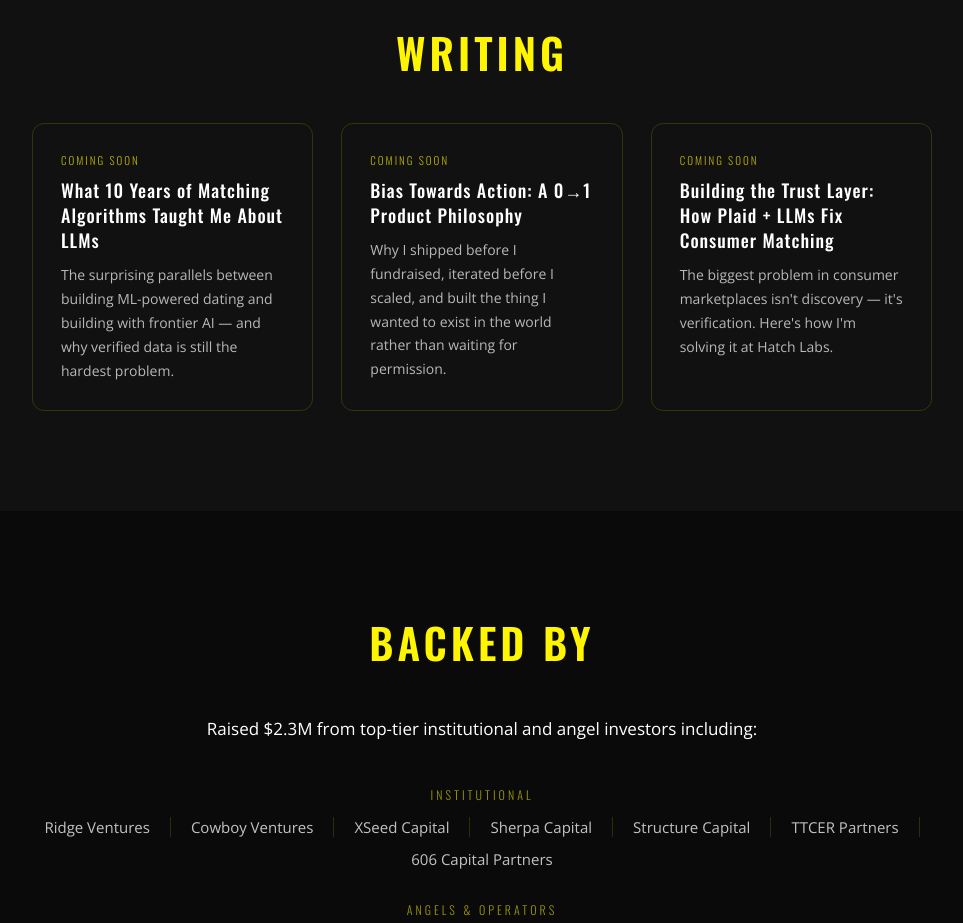
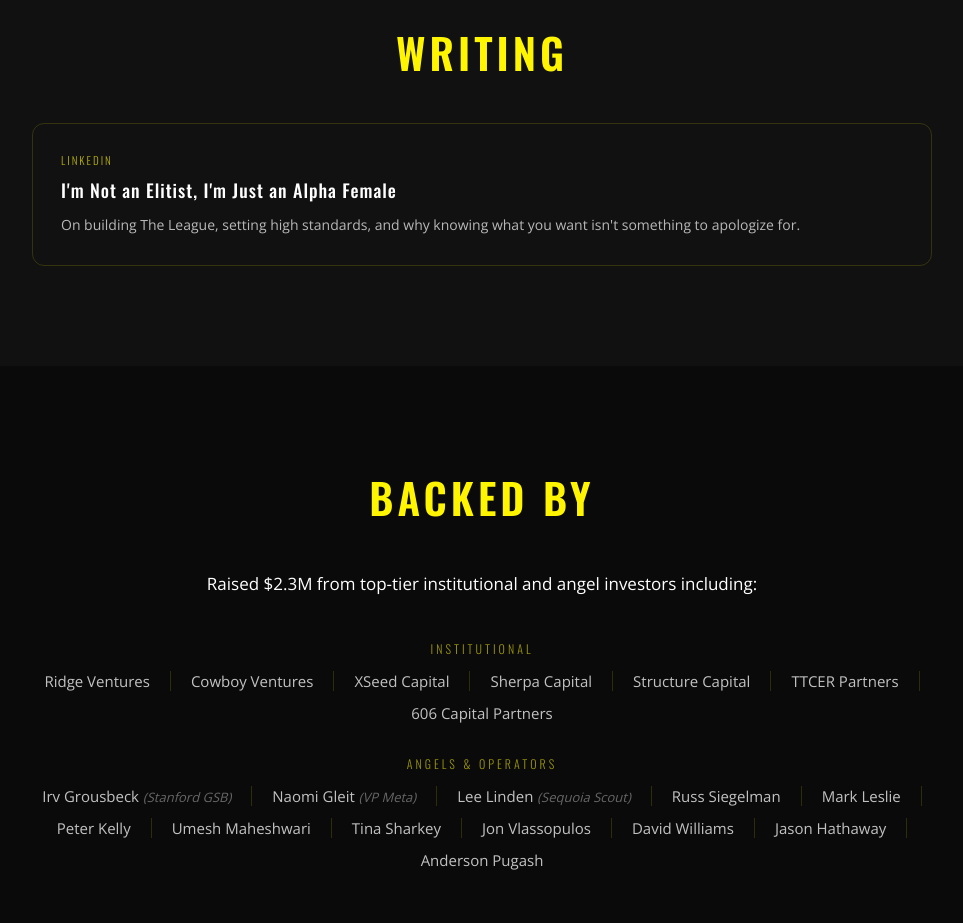
Before and after one commit to mandyeebot/amandabradford, a plain HTML site: page index.html in a window 1280 px wide. Shown: the part 4700-5623 px from the top of the page, without its empty margins (158-1121 px from the left). Drawn offline with nearby package versions, Linux system fonts and the light colour scheme.

Commit message:
Update writing section: replace coming soon cards with alpha female article

```diff
--- a/index.html
+++ b/index.html
@@ -271,20 +271,10 @@
   <div class="section-inner">
     <h2 class="section-title fade-up">Writing</h2>
     <div class="writing-grid">
-      <a href="#" class="writing-card fade-up">
-        <div class="date">Coming Soon</div>
-        <h3>What 10 Years of Matching Algorithms Taught Me About LLMs</h3>
-        <p>The surprising parallels between building ML-powered dating and building with frontier AI — and why verified data is still the hardest problem.</p>
-      </a>
-      <a href="#" class="writing-card fade-up">
-        <div class="date">Coming Soon</div>
-        <h3>Bias Towards Action: A 0→1 Product Philosophy</h3>
-        <p>Why I shipped before I fundraised, iterated before I scaled, and built the thing I wanted to exist in the world rather than waiting for permission.</p>
-      </a>
-      <a href="#" class="writing-card fade-up">
-        <div class="date">Coming Soon</div>
-        <h3>Building the Trust Layer: How Plaid + LLMs Fix Consumer Matching</h3>
-        <p>The biggest problem in consumer marketplaces isn't discovery — it's verification. Here's how I'm solving it at Hatch Labs.</p>
+      <a href="https://www.linkedin.com/pulse/im-elitist-just-alpha-female-amanda-bradford/" target="_blank" rel="noopener" class="writing-card fade-up">
+        <div class="date">LinkedIn</div>
+        <h3>I'm Not an Elitist, I'm Just an Alpha Female</h3>
+        <p>On building The League, setting high standards, and why knowing what you want isn't something to apologize for.</p>
       </a>
     </div>
   </div>
```
